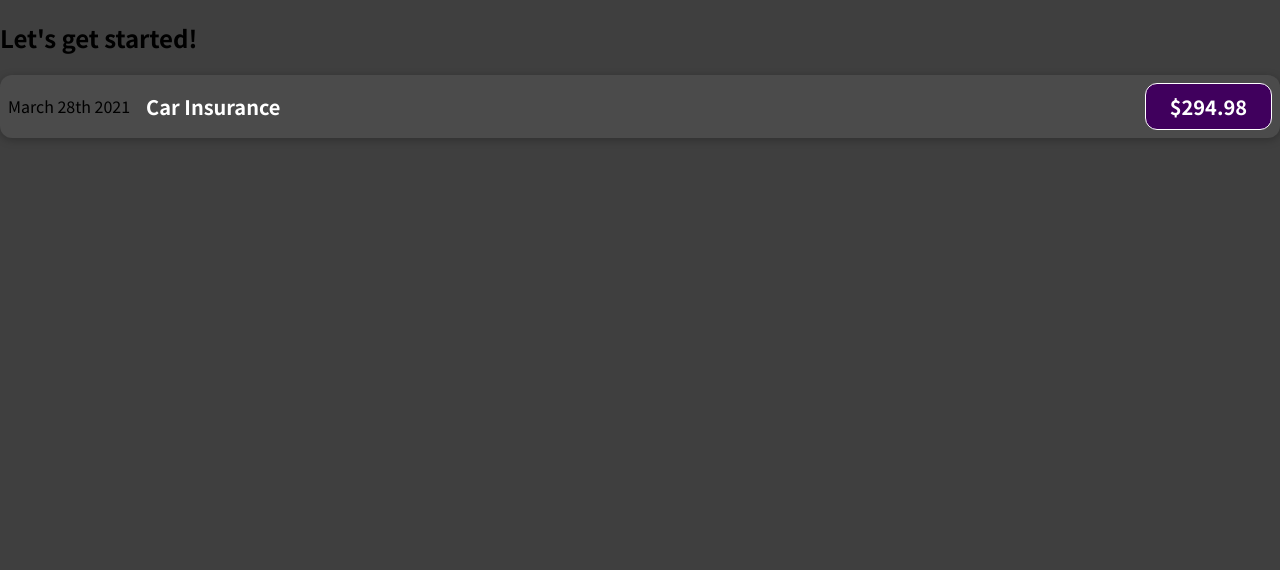
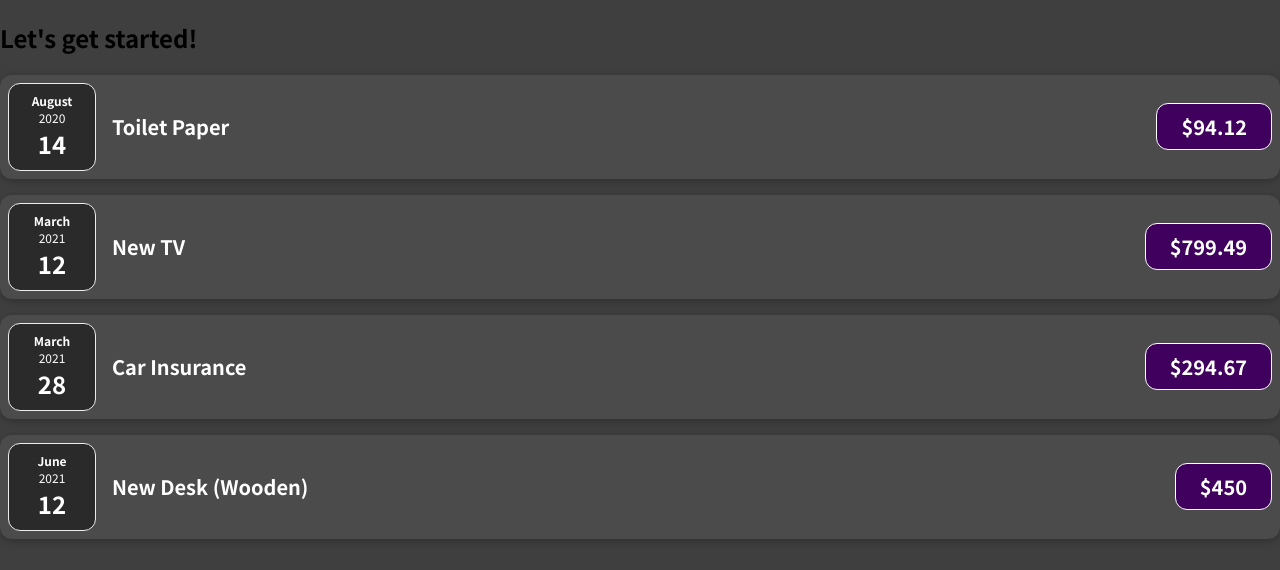
Before and after one commit to SebasNadu/react-complete, a JavaScript app in the folder 01-starting-setup/: page / in a window 1280 px wide. Shown: the top 570 px of the page. Built offline with nearby package versions, Linux system fonts and the light colour scheme.

Commit message:
add childrens

```diff
--- a/01-starting-setup/src/App.js
+++ b/01-starting-setup/src/App.js
@@ -1,10 +1,32 @@
-import ExpenseItem from "./components/ExpenseItem";
+import Expenses from "./components/Expenses";
+
+const expenses = [
+  {
+    id: "e1",
+    title: "Toilet Paper",
+    amount: 94.12,
+    date: new Date(2020, 7, 14),
+  },
+  { id: "e2", title: "New TV", amount: 799.49, date: new Date(2021, 2, 12) },
+  {
+    id: "e3",
+    title: "Car Insurance",
+    amount: 294.67,
+    date: new Date(2021, 2, 28),
+  },
+  {
+    id: "e4",
+    title: "New Desk (Wooden)",
+    amount: 450,
+    date: new Date(2021, 5, 12),
+  },
+];
 
 function App() {
   return (
     <div>
       <h2>Let's get started!</h2>
-      <ExpenseItem />
+      <Expenses items={expenses} />
     </div>
   );
 }
--- /dev/null
+++ b/01-starting-setup/src/components/ExpenseDate.css
@@ -0,0 +1,26 @@
+.expense-date {
+  display: flex;
+  flex-direction: column;
+  width: 5.5rem;
+  height: 5.5rem;
+  border: 1px solid #ececec;
+  background-color: #2a2a2a;
+  color: white;
+  border-radius: 12px;
+  align-items: center;
+  justify-content: center;
+}
+
+.expense-date__month {
+  font-size: 0.75rem;
+  font-weight: bold;
+}
+
+.expense-date__year {
+  font-size: 0.75rem;
+}
+
+.expense-date__day {
+  font-size: 1.5rem;
+  font-weight: bold;
+}
--- /dev/null
+++ b/01-starting-setup/src/components/ExpenseDate.js
@@ -0,0 +1,17 @@
+import "./ExpenseDate.css";
+
+function ExpenseDate(props) {
+  const month = props.date.toLocaleString("en-US", { month: "long" });
+  const day = props.date.toLocaleString("en-US", { day: "2-digit" });
+  const year = props.date.getFullYear();
+
+  return (
+    <div className="expense-date">
+      <div className="expense-date__month">{month}</div>
+      <div className="expense-date__year">{year}</div>
+      <div className="expense-date__day">{day}</div>
+    </div>
+  );
+}
+
+export default ExpenseDate;
--- a/01-starting-setup/src/components/ExpenseItem.js
+++ b/01-starting-setup/src/components/ExpenseItem.js
@@ -1,12 +1,13 @@
+import ExpenseDate from "./ExpenseDate";
 import "./ExpenseItem.css";
 
-function ExpenseItem() {
+function ExpenseItem(props) {
   return (
     <div className="expense-item">
-      <div>March 28th 2021</div>
+      <ExpenseDate date={props.date} />
       <div className="expense-item__description">
-        <h2>Car Insurance</h2>
-        <div className="expense-item__price">$294.98</div>
+        <h2>{props.title}</h2>
+        <div className="expense-item__price">${props.amount}</div>
       </div>
     </div>
   );
--- /dev/null
+++ b/01-starting-setup/src/components/Expenses.css
@@ -0,0 +1,26 @@
+.expense-date {
+  display: flex;
+  flex-direction: column;
+  width: 5.5rem;
+  height: 5.5rem;
+  border: 1px solid #ececec;
+  background-color: #2a2a2a;
+  color: white;
+  border-radius: 12px;
+  align-items: center;
+  justify-content: center;
+}
+
+.expense-date__month {
+  font-size: 0.75rem;
+  font-weight: bold;
+}
+
+.expense-date__year {
+  font-size: 0.75rem;
+}
+
+.expense-date__day {
+  font-size: 1.5rem;
+  font-weight: bold;
+}
--- /dev/null
+++ b/01-starting-setup/src/components/Expenses.js
@@ -0,0 +1,31 @@
+import "./Expenses.css";
+import ExpenseItem from "./ExpenseItem";
+
+function Expenses(props) {
+  return (
+    <div className="expenses">
+      <ExpenseItem
+        title={props.items[0].title}
+        amount={props.items[0].amount}
+        date={props.items[0].date}
+      />
+      <ExpenseItem
+        title={props.items[1].title}
+        amount={props.items[1].amount}
+        date={props.items[1].date}
+      />
+      <ExpenseItem
+        title={props.items[2].title}
+        amount={props.items[2].amount}
+        date={props.items[2].date}
+      />
+      <ExpenseItem
+        title={props.items[3].title}
+        amount={props.items[3].amount}
+        date={props.items[3].date}
+      />
+    </div>
+  );
+}
+
+export default Expenses;
```
